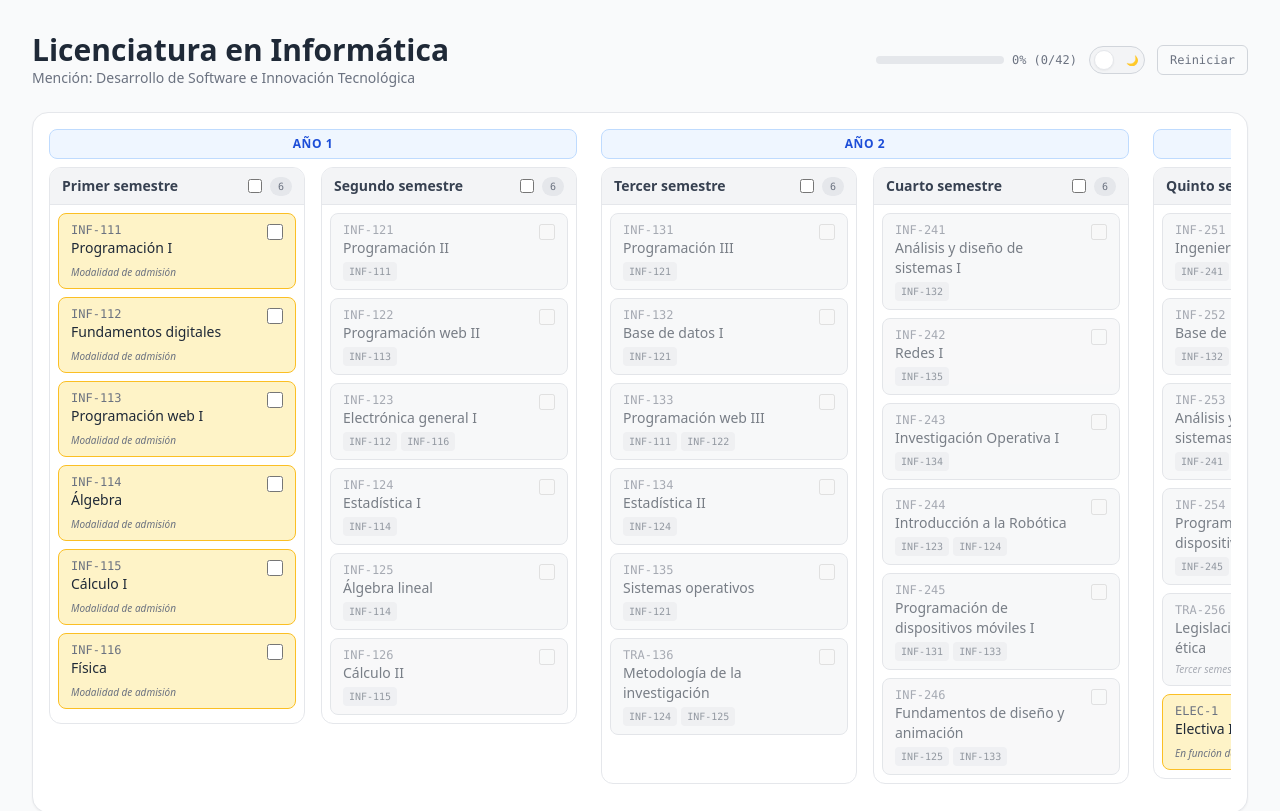
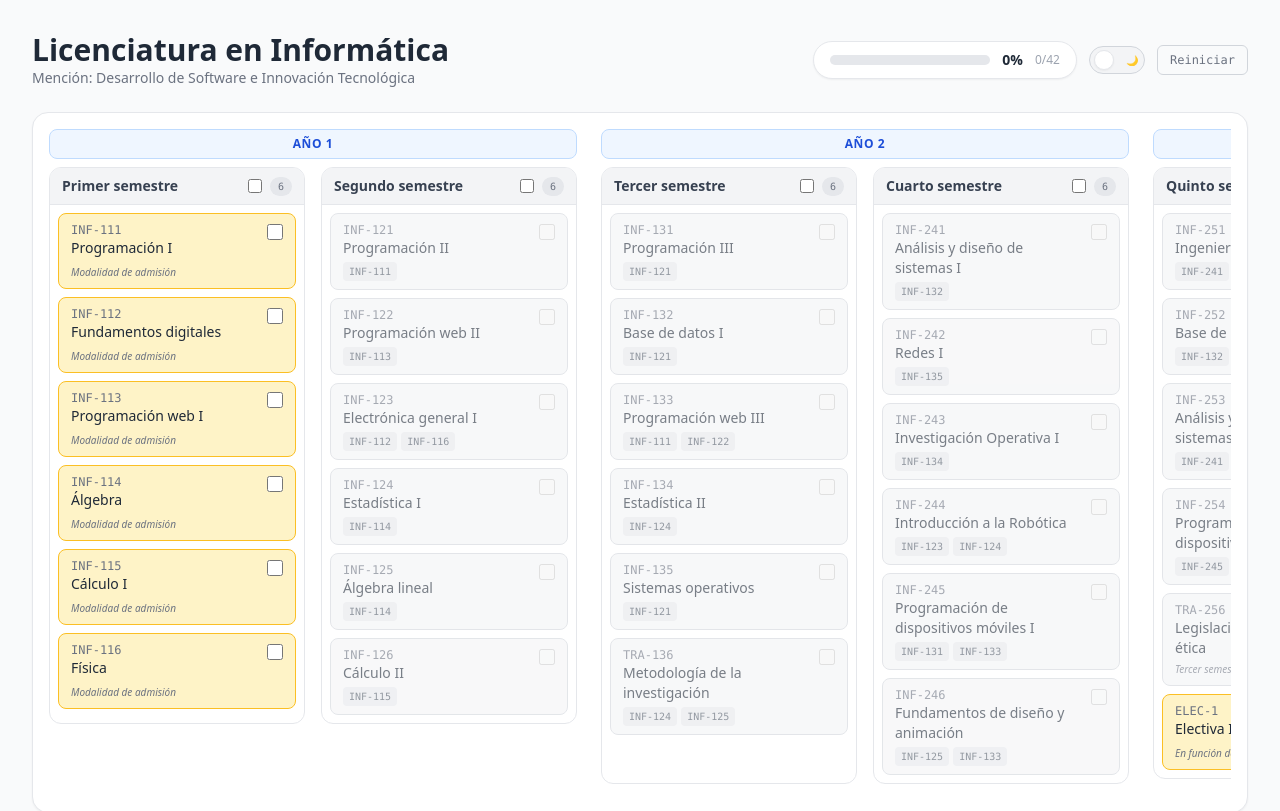
Before and after one commit to hansbaut/mi-malla-hb-informatica-umsa, a React (Vite) app: page / in a window 1280 px wide. Shown: the top 811 px of the page. Built offline with nearby package versions, Linux system fonts and the light colour scheme.

Commit message:
Arreglar boton Cerrar del modal de felicitacion y agrandar barra de progreso del encabezado

```diff
--- a/src/App.jsx
+++ b/src/App.jsx
@@ -200,7 +200,7 @@ function Confetti({ cantidad = 70 }) {
   );
 
   return (
-    <div className="fixed inset-0 overflow-hidden z-[60]" aria-hidden="true">
+    <div className="fixed inset-0 overflow-hidden z-[60] pointer-events-none" aria-hidden="true">
       {piezas.map((p) => (
         <span
           key={p.id}
@@ -492,15 +492,18 @@ export default function App() {
           <p className="text-sm text-gray-500 dark:text-gray-400">Mención: {mallaData.mencion}</p>
         </div>
         <div className="flex items-center gap-3">
-          <div className="flex items-center gap-2">
-            <div className="w-32 h-2 rounded-full bg-gray-200 dark:bg-gray-800 overflow-hidden">
+          <div className="flex items-center gap-3 rounded-full border border-gray-200 dark:border-gray-700 bg-white dark:bg-gray-900 px-4 py-2 shadow-sm">
+            <div className="w-40 h-2.5 rounded-full bg-gray-200 dark:bg-gray-800 overflow-hidden">
               <div
                 className="h-full rounded-full bg-gradient-to-r from-blue-500 via-emerald-500 to-green-500 transition-all duration-700 ease-out"
                 style={{ width: `${pct}%` }}
               />
             </div>
-            <span className="text-xs font-mono text-gray-500 dark:text-gray-400 whitespace-nowrap">
-              {pct}% ({aprobadasCore}/{totalCore})
+            <span className="text-sm font-bold text-gray-800 dark:text-gray-100 whitespace-nowrap tabular-nums">
+              {pct}%
+            </span>
+            <span className="text-xs text-gray-400 dark:text-gray-500 whitespace-nowrap hidden sm:inline">
+              {aprobadasCore}/{totalCore}
             </span>
           </div>
           <InterruptorTema modoOscuro={modoOscuro} onToggle={() => setModoOscuro((v) => !v)} />
```
